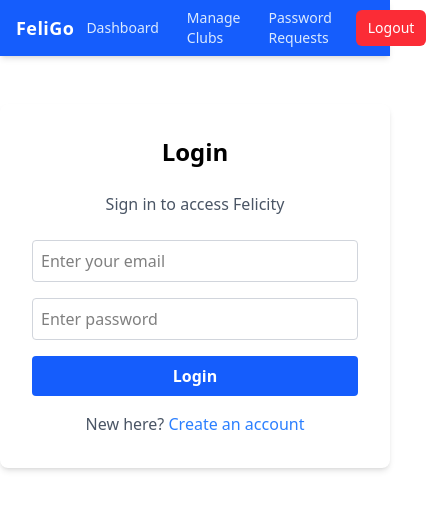
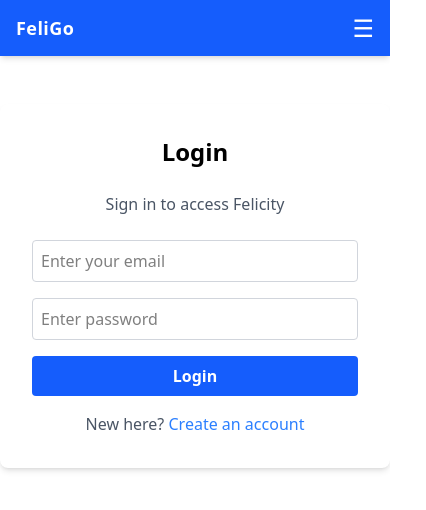
Before and after one commit to meet2701/FeliGo, a React app in the folder frontend/: page / in a window 390 px wide. Shown: the top 510 px of the page, 426 px wide, since content can reach past the window. Built offline with nearby package versions, Linux system fonts and the light colour scheme; sample sign-in values are in the browser's storage; the HTML template or start-up script is replaced by a standard one.

Commit message:
ui changes for mobile

```diff
--- a/frontend/src/pages/Navbar.jsx
+++ b/frontend/src/pages/Navbar.jsx
@@ -9,6 +9,7 @@ const Navbar = () => {
     const location = useLocation();
     const user = JSON.parse(localStorage.getItem('user'));
     const [unreadCount, setUnreadCount] = useState(0);
+    const [menuOpen, setMenuOpen] = useState(false);
 
     const fetchUnread = useCallback(async () => {
         if (!user?.token) return;
@@ -50,7 +51,7 @@ const Navbar = () => {
             window.removeEventListener('notifications-updated', fetchUnread);
             socket.disconnect();
         };
-    }, [user?.token]); // re-run when token changes (i.e. after login)
+    }, [user?.token]);
 
     if (!user) return null;
 
@@ -70,68 +71,78 @@ const Navbar = () => {
                 : 'text-blue-100 hover:bg-blue-500 hover:text-white'
         }`;
 
+    const mobileLinkClass = (path) =>
+        `block px-4 py-3 text-sm font-medium border-b border-blue-500 transition ${
+            isActive(path) ? 'bg-blue-800 text-white' : 'text-blue-100 hover:bg-blue-500'
+        }`;
+
+    const links = role === 'participant' ? [
+        { to: '/dashboard', label: 'Dashboard' },
+        { to: '/events', label: 'Browse Events' },
+        { to: '/clubs', label: 'Clubs' },
+        { to: '/notifications', label: 'Notifications', badge: unreadCount },
+        { to: '/profile', label: 'Profile' },
+    ] : role === 'organizer' ? [
+        { to: '/dashboard', label: 'Dashboard' },
+        { to: '/create-event', label: 'Create Event' },
+        { to: '/ongoing-events', label: 'Ongoing Events' },
+        { to: '/notifications', label: 'Notifications', badge: unreadCount },
+        { to: '/profile', label: 'Profile' },
+    ] : [
+        { to: '/admin', label: 'Dashboard' },
+        { to: '/admin?tab=manage', label: 'Manage Clubs' },
+        { to: '/admin?tab=password', label: 'Password Requests' },
+    ];
+
     return (
         <nav className="bg-blue-600 shadow-md sticky top-0 z-50">
             <div className="container mx-auto px-4 flex items-center justify-between h-14">
-                {/* Logo */}
-                <Link to="/dashboard" className="text-white font-bold text-lg tracking-wide">
-                    FeliGo
-                </Link>
+                <Link to="/dashboard" className="text-white font-bold text-lg tracking-wide">FeliGo</Link>
 
-                {/* Navigation Links */}
-                <div className="flex items-center gap-1">
+                {/* Desktop links */}
+                <div className="hidden md:flex items-center gap-1">
+                    {links.map(({ to, label, badge }) => (
+                        <Link key={to} to={to} className={`${linkClass(to)} relative`}>
+                            {label}
+                            {badge > 0 && (
+                                <span className="absolute -top-1 -right-1 bg-red-500 text-white text-xs rounded-full w-4 h-4 flex items-center justify-center leading-none">
+                                    {badge > 9 ? '9+' : badge}
+                                </span>
+                            )}
+                        </Link>
+                    ))}
+                    <button onClick={logout} className="ml-2 px-3 py-2 rounded-md text-sm font-medium bg-red-500 text-white hover:bg-red-600 transition">Logout</button>
+                </div>
 
-                    {/* ---- Participant Navbar ---- */}
-                    {role === 'participant' && (
-                        <>
-                            <Link to="/dashboard" className={linkClass('/dashboard')}>Dashboard</Link>
-                            <Link to="/events" className={linkClass('/events')}>Browse Events</Link>
-                            <Link to="/clubs" className={linkClass('/clubs')}>Clubs</Link>
-                            <Link to="/notifications" className={`${linkClass('/notifications')} relative`}>
-                                Notifications
-                                {unreadCount > 0 && (
-                                    <span className="absolute -top-1 -right-1 bg-red-500 text-white text-xs rounded-full w-4 h-4 flex items-center justify-center leading-none">
-                                        {unreadCount > 9 ? '9+' : unreadCount}
-                                    </span>
-                                )}
-                            </Link>
-                            <Link to="/profile" className={linkClass('/profile')}>Profile</Link>
-                        </>
+                {/* Mobile: notif badge + hamburger */}
+                <div className="flex md:hidden items-center gap-3">
+                    {unreadCount > 0 && (
+                        <Link to="/notifications" className="relative text-white">
+                            🔔
+                            <span className="absolute -top-1 -right-1 bg-red-500 text-white text-xs rounded-full w-4 h-4 flex items-center justify-center leading-none">
+                                {unreadCount > 9 ? '9+' : unreadCount}
+                            </span>
+                        </Link>
                     )}
+                    <button onClick={() => setMenuOpen(o => !o)} className="text-white text-2xl leading-none">
+                        {menuOpen ? '✕' : '☰'}
+                    </button>
+                </div>
+            </div>
 
-                    {/* ---- Organizer Navbar ---- */}
-                    {role === 'organizer' && (
-                        <>
-                            <Link to="/dashboard" className={linkClass('/dashboard')}>Dashboard</Link>
-                            <Link to="/create-event" className={linkClass('/create-event')}>Create Event</Link>
-                            <Link to="/ongoing-events" className={linkClass('/ongoing-events')}>Ongoing Events</Link>
-                            <Link to="/notifications" className={`${linkClass('/notifications')} relative`}>
-                                Notifications
-                                {unreadCount > 0 && (
-                                    <span className="absolute -top-1 -right-1 bg-red-500 text-white text-xs rounded-full w-4 h-4 flex items-center justify-center leading-none">
-                                        {unreadCount > 9 ? '9+' : unreadCount}
-                                    </span>
-                                )}
-                            </Link>
-                            <Link to="/profile" className={linkClass('/profile')}>Profile</Link>
-                        </>
-                    )}
-
-                    {/* ---- Admin Navbar ---- */}
-                    {role === 'admin' && (
-                        <>
-                            <Link to="/admin" className={linkClass('/admin')}>Dashboard</Link>
-                            <Link to="/admin?tab=manage" className={linkClass('/admin?tab=manage')}>Manage Clubs</Link>
-                            <Link to="/admin?tab=password" className={linkClass('/admin?tab=password')}>Password Requests</Link>
-                        </>
-                    )}
-
-                    {/* Logout */}
-                    <button onClick={logout} className="ml-2 px-3 py-2 rounded-md text-sm font-medium bg-red-500 text-white hover:bg-red-600 transition">
+            {/* Mobile dropdown */}
+            {menuOpen && (
+                <div className="md:hidden bg-blue-600 border-t border-blue-500">
+                    {links.map(({ to, label }) => (
+                        <Link key={to} to={to} className={mobileLinkClass(to)} onClick={() => setMenuOpen(false)}>
+                            {label}
+                        </Link>
+                    ))}
+                    <button onClick={logout} className="w-full text-left px-4 py-3 text-sm font-medium text-red-200 hover:bg-blue-500 transition">
                         Logout
                     </button>
                 </div>
-            </div>
+            )}
         </nav>
     );
 };
--- a/frontend/src/pages/Profile.jsx
+++ b/frontend/src/pages/Profile.jsx
@@ -208,7 +208,7 @@ const Profile = () => {
 
                     <form onSubmit={onSubmit}>
                         {/* Read-Only Info */}
-                        <div className="grid grid-cols-2 gap-4 mb-6 bg-gray-50 p-4 rounded border">
+                        <div className="grid grid-cols-1 sm:grid-cols-2 gap-4 mb-6 bg-gray-50 p-4 rounded border">
                             <div>
                                 <label className="block text-xs text-gray-500 font-bold uppercase">Email</label>
                                 <p className="text-gray-900 font-mono text-sm">{user.email}</p>
```
